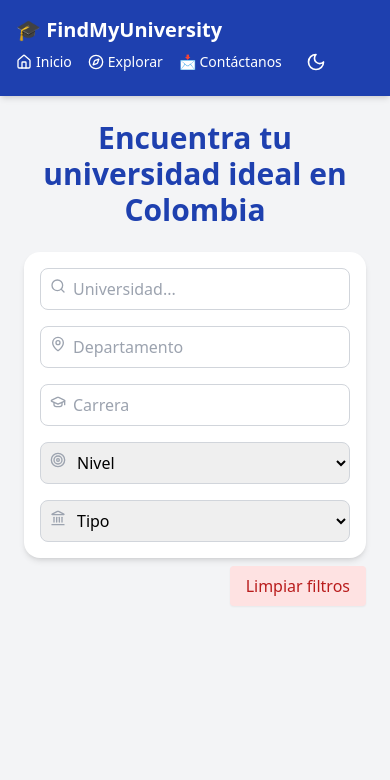
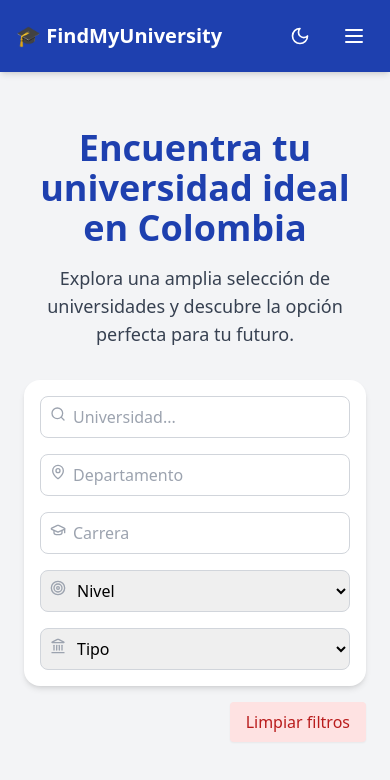
Before and after one commit to Swishes29/SoulSpa, a React (Vite) app: page / in a window 390 px wide. Shown: the top 780 px of the page. Built offline with nearby package versions, Linux system fonts and the light colour scheme.

Commit message:
NavBar mejorado

```diff
--- a/src/components/NavBar.jsx
+++ /dev/null
@@ -1,49 +0,0 @@
-
-// src/components/Navbar.jsx
-import React from "react";
-import { Moon, Sun, Compass, Home as HomeIcon } from "lucide-react";
-import { Link } from "react-router-dom";
-
-const Navbar = ({ darkMode, toggleDarkMode, explorar }) => {
-  return (
-    <header
-      className={`${
-        darkMode ? "bg-gray-900 text-white" : "bg-blue-800 text-white"
-      } shadow-md sticky top-0 z-50 transition-colors`}
-    >
-      <div className="max-w-7xl mx-auto px-4 py-4 flex flex-wrap items-center justify-between">
-        <h1 className="text-xl md:text-2xl font-bold flex items-center gap-2">
-          🎓 FindMyUniversity
-        </h1>
-        <div className="flex flex-wrap gap-4 items-center">
-          <nav className="flex flex-wrap gap-4 text-sm items-center">
-            <a href="#top" className="hover:underline flex items-center gap-1">
-              <HomeIcon className="w-4 h-4" />Inicio
-            </a>
-            <button
-              onClick={explorar}
-              className="hover:underline flex items-center gap-1"
-            >
-              <Compass className="w-4 h-4" />Explorar
-            </button>
-            <Link
-              to="/contacto"
-              className="hover:underline flex items-center gap-1"
-            >
-              📩 Contáctanos
-            </Link>
-          </nav>
-          <button
-            onClick={toggleDarkMode}
-            className="p-2 rounded hover:bg-white/10 transition"
-            title="Cambiar modo"
-          >
-            {darkMode ? <Sun className="w-5 h-5" /> : <Moon className="w-5 h-5" />}
-          </button>
-        </div>
-      </div>
-    </header>
-  );
-};
-
-export default Navbar;
--- a/src/pages/Home.jsx
+++ b/src/pages/Home.jsx
@@ -1,8 +1,94 @@
+// src/pages/Home.jsx
 import React, { useState, useEffect } from "react";
 import universitiesData from "../data/universities.json";
 import FilterBar, { NoResults } from "../components/FilterBar";
 import UniversityCard from "../components/UniversityCard";
-import Navbar from "../components/Navbar";
+import { Moon, Sun, Compass, Home as HomeIcon } from "lucide-react";
+import { Link } from "react-router-dom";
+
+const Navbar = ({ darkMode, toggleDarkMode, explorar }) => {
+  const [isMobileMenuOpen, setMobileMenuOpen] = useState(false);
+
+  return (
+    <header
+      className={`${
+        darkMode ? "bg-gray-900 text-white" : "bg-blue-800 text-white"
+      } shadow-md sticky top-0 z-50 transition-colors backdrop-blur-md`}
+    >
+      <div className="max-w-7xl mx-auto px-4 py-4 flex justify-between items-center">
+        <h1 className="text-xl md:text-2xl font-bold flex items-center gap-2">
+          🎓 FindMyUniversity
+        </h1>
+        <div className="flex items-center gap-4">
+          {/* Menú de escritorio */}
+          <nav className="hidden md:flex gap-6 text-sm items-center" aria-label="Navegación principal">
+            <a href="#top" className="hover:underline flex items-center gap-1">
+              <HomeIcon className="w-4 h-4" /> Inicio
+            </a>
+            <button onClick={explorar} className="hover:underline flex items-center gap-1">
+              <Compass className="w-4 h-4" /> Explorar
+            </button>
+            <Link to="/contacto" className="hover:underline flex items-center gap-1">
+              📩 Contáctanos
+            </Link>
+          </nav>
+          {/* Botón de modo oscuro */}
+          <button
+            onClick={toggleDarkMode}
+            className="p-2 rounded hover:bg-white/10 transition"
+            aria-label="Cambiar modo"
+          >
+            {darkMode ? <Sun className="w-5 h-5" /> : <Moon className="w-5 h-5" />}
+          </button>
+          {/* Botón menú móvil */}
+          <button
+            onClick={() => setMobileMenuOpen(!isMobileMenuOpen)}
+            className="md:hidden p-2 rounded hover:bg-white/10 transition"
+            aria-label="Menú"
+          >
+            {isMobileMenuOpen ? (
+              <svg xmlns="http://www.w3.org/2000/svg" className="h-6 w-6" fill="none" viewBox="0 0 24 24" stroke="currentColor">
+                <path strokeLinecap="round" strokeLinejoin="round" strokeWidth={2} d="M6 18L18 6M6 6l12 12" />
+              </svg>
+            ) : (
+              <svg xmlns="http://www.w3.org/2000/svg" className="h-6 w-6" fill="none" viewBox="0 0 24 24" stroke="currentColor">
+                <path strokeLinecap="round" strokeLinejoin="round" strokeWidth={2} d="M4 6h16M4 12h16M4 18h16" />
+              </svg>
+            )}
+          </button>
+        </div>
+      </div>
+      {/* Menú móvil */}
+      {isMobileMenuOpen && (
+        <nav className="md:hidden bg-blue-800 dark:bg-gray-800 text-white px-4 py-2" aria-label="Navegación móvil">
+          <a
+            href="#top"
+            className="block py-2 hover:underline flex items-center gap-1"
+            onClick={() => setMobileMenuOpen(false)}
+          >
+            <HomeIcon className="w-4 h-4" /> Inicio
+          </a>
+          <button
+            onClick={() => {
+              explorar();
+              setMobileMenuOpen(false);
+            }}
+            className="block py-2 hover:underline flex items-center gap-1"
+          >
+            <Compass className="w-4 h-4" /> Explorar
+          </button>
+          <Link
+            onClick={() => setMobileMenuOpen(false)}
+            to="/contacto"
+            className="block py-2 hover:underline flex items-center gap-1"
+          >
+            📩 Contáctanos
+          </Link>
+        </nav>
+      )}
+    </header>
+  );
+};
 
 const Home = () => {
   const [filters, setFilters] = useState({
@@ -45,7 +131,9 @@ const Home = () => {
     const results = universitiesData.filter((uni) => {
       const nombreMatch = uni.nombre.toLowerCase().includes(filters.nombre.toLowerCase());
       const departamentoMatch = uni.departamento.toLowerCase().includes(filters.departamento.toLowerCase());
-      const carreraMatch = filters.carrera === "" || uni.carreras.some((c) => c.toLowerCase().includes(filters.carrera.toLowerCase()));
+      const carreraMatch =
+        filters.carrera === "" ||
+        uni.carreras.some((c) => c.toLowerCase().includes(filters.carrera.toLowerCase()));
       const nivelMatch = filters.nivel === "" || uni.nivel.toLowerCase() === filters.nivel.toLowerCase();
       const tipoMatch = filters.tipo === "" || uni.tipo.toLowerCase() === filters.tipo.toLowerCase();
 
@@ -61,50 +149,54 @@ const Home = () => {
   const paginatedData = filteredData.slice((currentPage - 1) * itemsPerPage, currentPage * itemsPerPage);
 
   return (
-    <div id="top" className={`min-h-screen transition-colors ${darkMode ? "bg-gray-900 text-white" : "bg-gray-100 text-black"}`}>
-      <Navbar
-        darkMode={darkMode}
-        toggleDarkMode={toggleDarkMode}
-        explorar={explorar}
-      />
+    <div
+      id="top"
+      className={`min-h-screen transition-colors ${
+        darkMode ? "bg-gray-900 text-white" : "bg-gray-100 text-black"
+      }`}
+    >
+      <Navbar darkMode={darkMode} toggleDarkMode={toggleDarkMode} explorar={explorar} />
       <main className="p-6 max-w-7xl mx-auto">
-        <h2 className="text-3xl font-bold mb-6 text-center text-blue-800 dark:text-blue-300">
+        <section className="text-center my-8">
+          <h2 className="text-4xl font-extrabold mb-4 text-blue-800 dark:text-blue-300">
             Encuentra tu universidad ideal en Colombia
           </h2>
+          <p className="text-lg text-gray-700 dark:text-gray-400">
+            Explora una amplia selección de universidades y descubre la opción perfecta para tu futuro.
+          </p>
+        </section>
 
-        <div className="flex justify-between items-center mb-4 flex-wrap gap-2">
+        <section className="mb-6 flex flex-col sm:flex-row items-center justify-between gap-4">
           <FilterBar filters={filters} setFilters={setFilters} />
           <button
             onClick={handleResetFilters}
-            className="ml-auto bg-red-100 hover:bg-red-200 text-red-700 font-medium py-2 px-4 rounded shadow-sm transition"
+            className="self-end bg-red-100 hover:bg-red-200 text-red-700 font-medium py-2 px-4 rounded shadow-sm transition"
           >
             Limpiar filtros
           </button>
-        </div>
+        </section>
 
         {hasSearched && (
-          <p className="text-sm text-gray-700 dark:text-gray-300 mb-2">
+          <p className="text-sm text-gray-700 dark:text-gray-300 mb-4">
             Resultados encontrados: <strong>{filteredData.length}</strong>
           </p>
         )}
 
-        {!hasSearched ? null : filteredData.length === 0 ? (
+        <section>
+          {hasSearched && filteredData.length === 0 ? (
             <NoResults />
           ) : (
             <>
               <div className="grid grid-cols-1 sm:grid-cols-2 lg:grid-cols-3 gap-6">
                 {paginatedData.map((uni, idx) => (
-                <div
-                  key={idx}
-                  className="transform transition duration-500 hover:scale-105"
-                >
+                  <div key={idx} className="transform transition duration-500 hover:scale-105">
                     <UniversityCard university={uni} />
                   </div>
                 ))}
               </div>
 
               {totalPages > 1 && (
-              <div className="flex justify-center mt-8 gap-2">
+                <div className="flex justify-center mt-8 gap-2" role="navigation" aria-label="Paginación">
                   {[...Array(totalPages)].map((_, i) => (
                     <button
                       key={i}
@@ -114,6 +206,7 @@ const Home = () => {
                           ? "bg-blue-700 text-white"
                           : "bg-white text-blue-700 border border-blue-300 hover:bg-blue-100 dark:bg-gray-800 dark:text-white dark:border-gray-600"
                       }`}
+                      aria-current={currentPage === i + 1 ? "page" : undefined}
                     >
                       {i + 1}
                     </button>
@@ -122,6 +215,7 @@ const Home = () => {
               )}
             </>
           )}
+        </section>
       </main>
     </div>
   );
```
Lines whose indentation alone changed are shown as unchanged.
